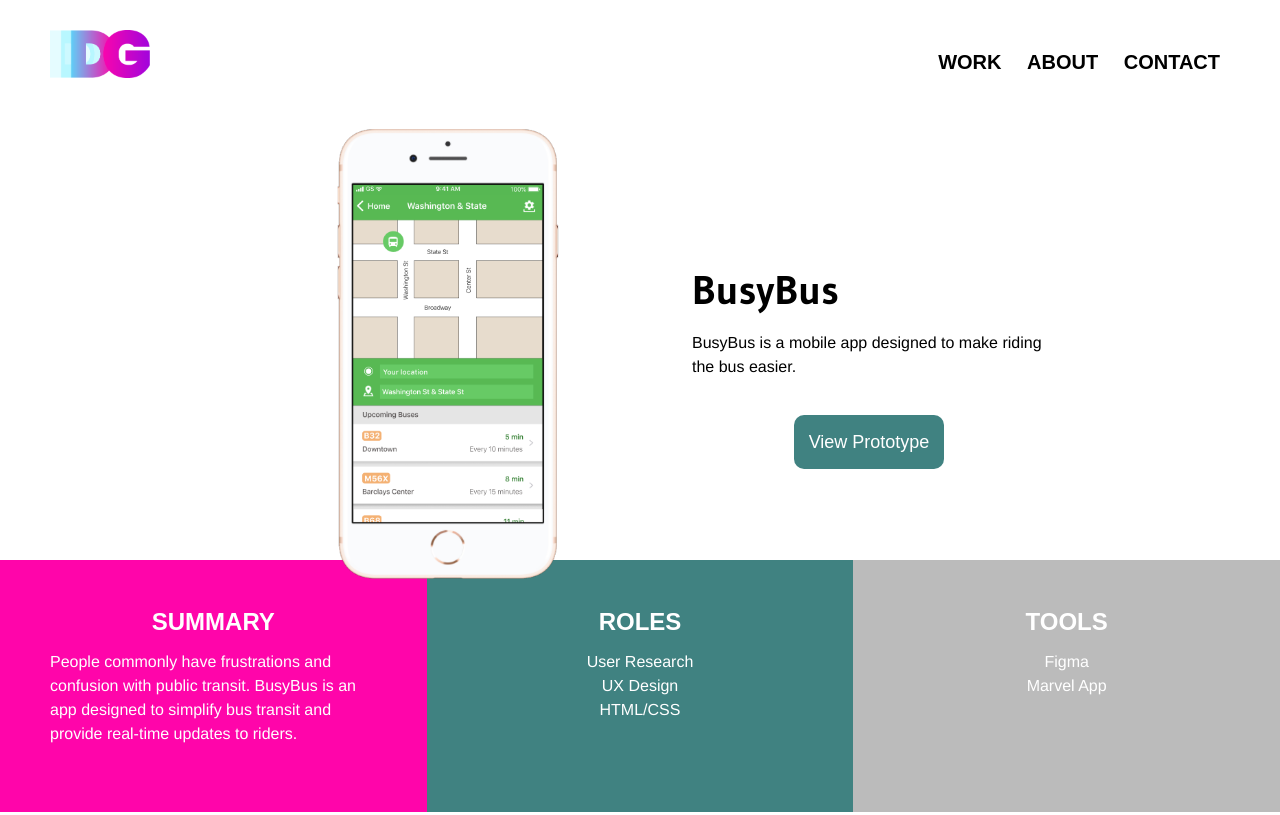
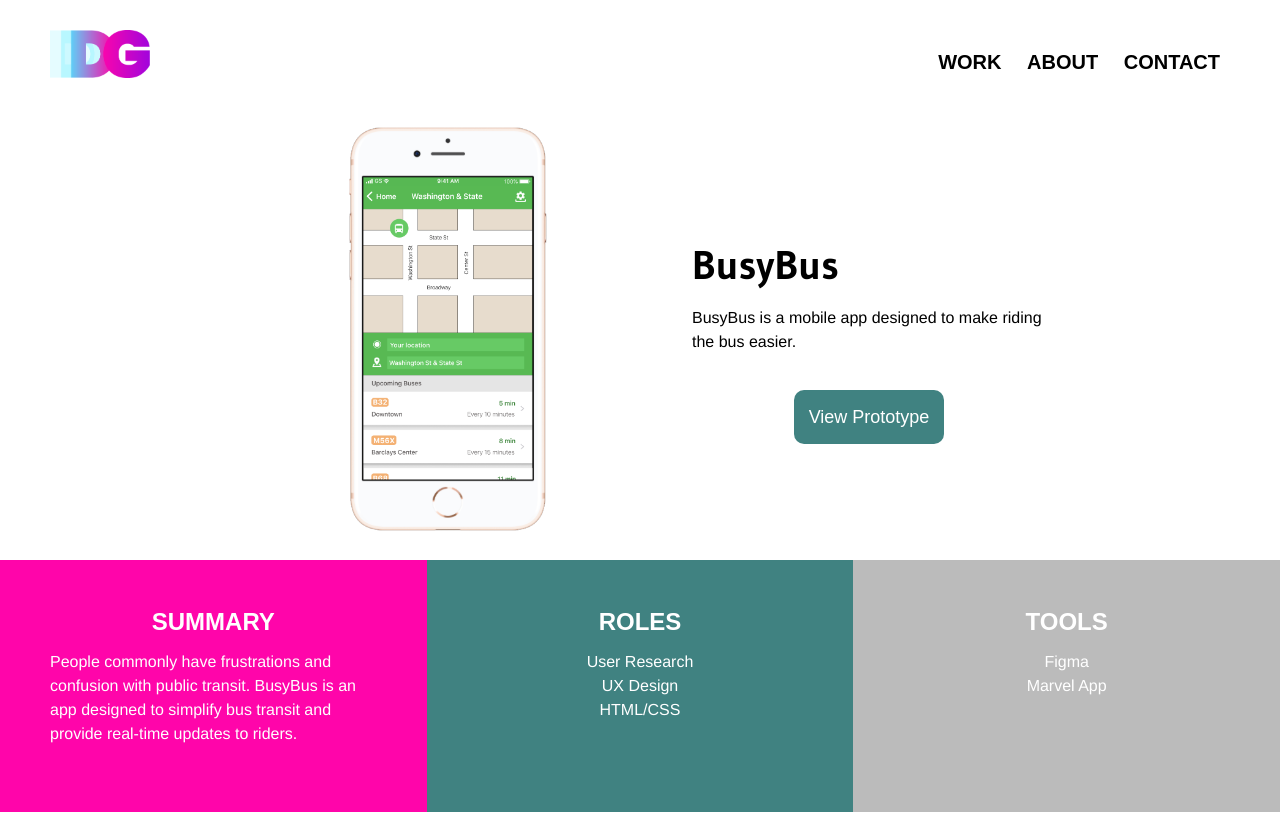
Before and after one commit to debiluanne/portfolio, a plain HTML site: page project-3-busybus.html in a window 1280 px wide. Shown: the top 815 px of the page. Drawn offline with Linux system fonts and the light colour scheme; a web font is replaced by a local one.

Commit message:
fix header image height on desktop

```diff
--- a/css/style.css
+++ b/css/style.css
@@ -1858,7 +1858,7 @@ div.circle {
   }
 
   .project-header img {
-    max-height: 50rem;
+    max-height: 45rem;
     padding: 0 0 2rem 0;
     width: auto;
   }
```
